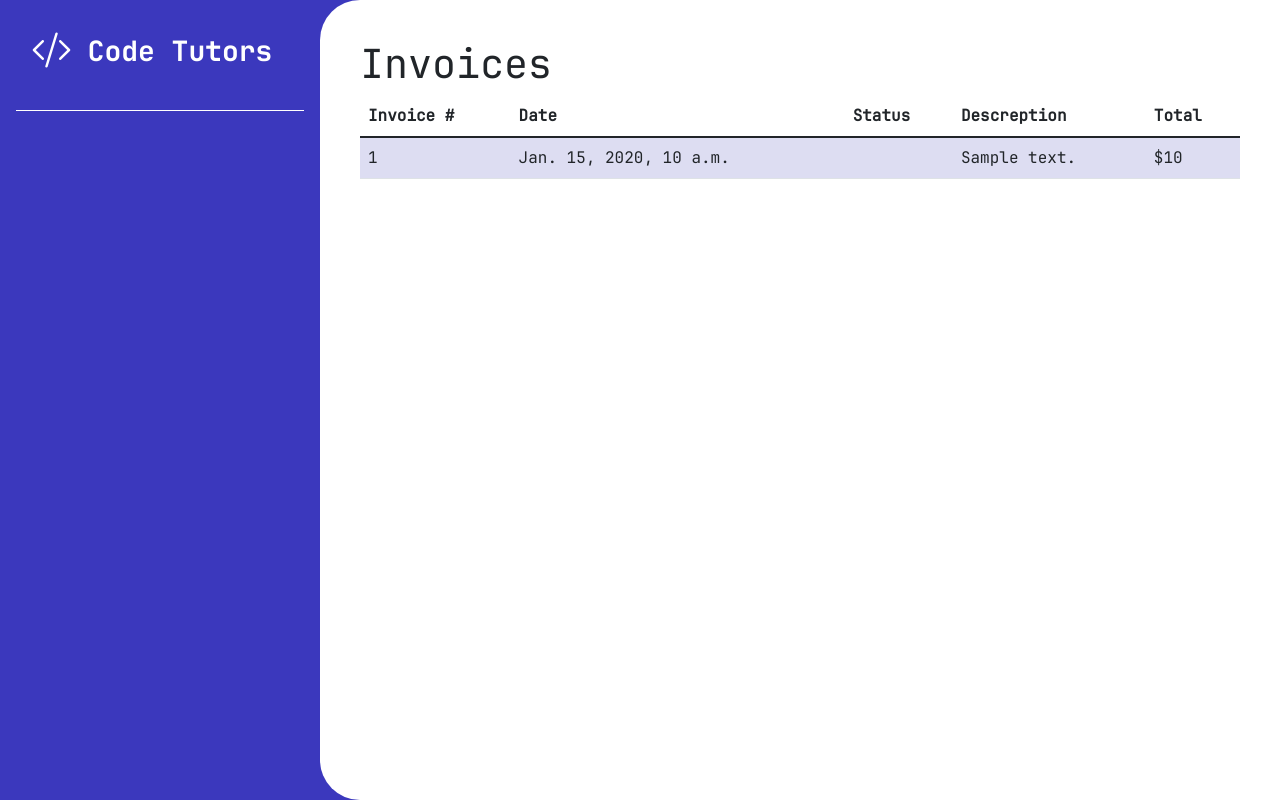
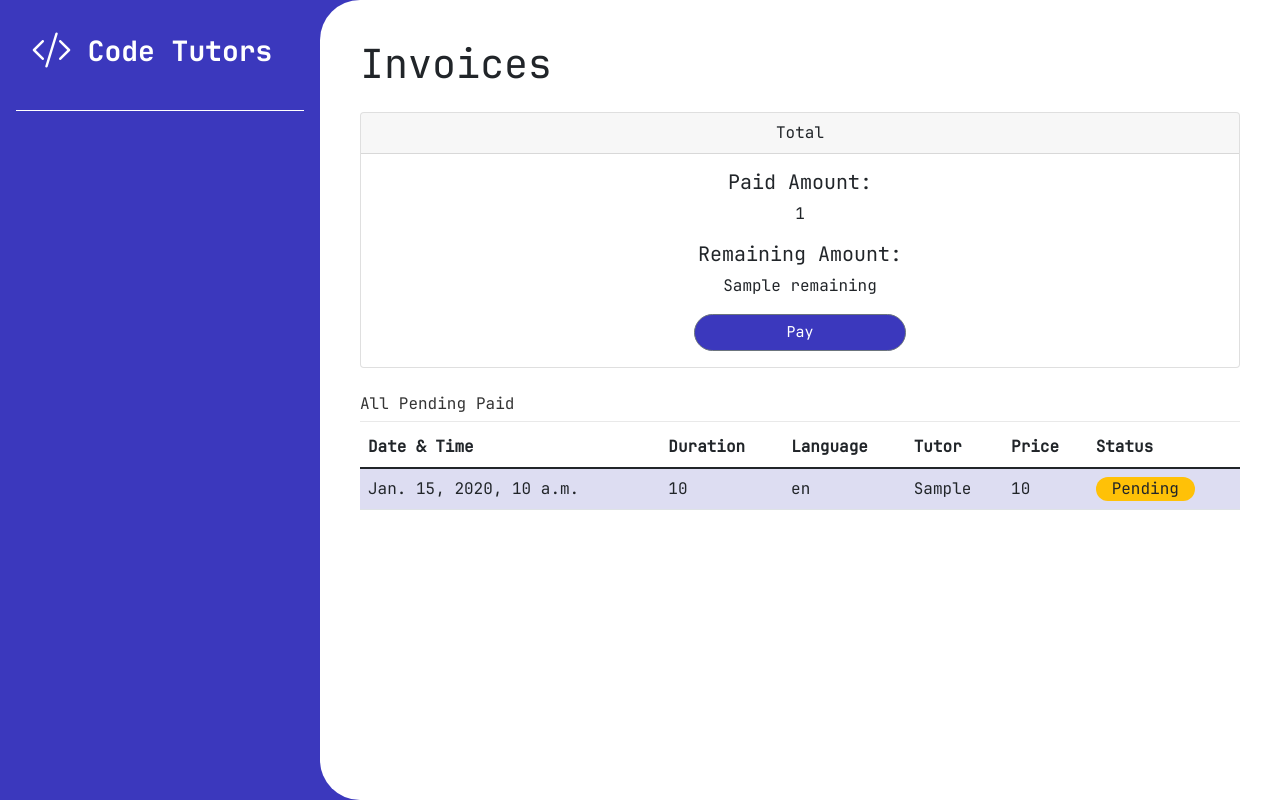
Before and after one commit to Lluc4s/SEG-SGP, a Django app: template tutorials/templates/invoices.html in a window 1280 px wide. Run offline with Django 3.2, Linux system fonts and the light colour scheme; the template is opened without the code that fills it: most values are stand-ins (such as "Sample title", 1, 10 or a date in 2020); some libraries are stand-ins or nearby versions.

Commit message:
edit Booking model, related htmls/views

```diff
--- a/tutorials/admin.py
+++ b/tutorials/admin.py
@@ -37,10 +37,10 @@
     """Admin configuration for the Booking model."""
 
     # Fields to display in the admin list view
-    list_display = ('date_time', 'duration', 'language', 'tutor', 'tutee', 'status')
+    list_display = ('date_time', 'duration', 'language', 'tutor', 'tutee', 'is_completed', 'price')
 
     # Fields to filter by in the admin
-    list_filter = ('status', 'language', 'tutor', 'tutee', 'date_time')
+    list_filter = ('language', 'tutor', 'tutee', 'date_time')
 
     # Fields to search for in the admin
     search_fields = ('tutor__username', 'tutee__username', 'language')
@@ -50,7 +50,7 @@
 
     fieldsets = (
         (None, {
-            'fields': ('date_time', 'duration', 'language', 'tutor', 'tutee', 'status'),
+            'fields': ('date_time', 'duration', 'language', 'tutor', 'tutee', 'price'),
         }),
     )
 
--- a/tutorials/templates/invoices.html
+++ b/tutorials/templates/invoices.html
@@ -1,60 +1,113 @@
 {% extends 'base_content.html' %}
 {% block content %}
-    <dev class="w-100">
-      <dev class="row">
-        <div class="col-12">
-          <h1>Invoices</h1>
+  <div class="w-100 d-flex flex-column">
+    <h1 class="mb-4">Invoices</h1>
+    {% if not user.is_staff %}
+    <div class="card mb-4 text-center">
+      <div class="card-header">
+        Total
+      </div>
+      <div class="card-body text-center">
+        <h5 class="card-title">Paid Amount:</h5>
+        <p class="card-text">{{ total.paid }}</p>
+        <h5 class="card-title">Remaining Amount:</h5>
+        <p class="card-text">{{ total.remaining }}</p>
+        {% if not user.is_tutor %}
+        <button type="button" class="btn btn-secondary rounded-pill w-25" data-bs-toggle="modal" data-bs-target="#payModal">
+          Pay
+        </button>
+        {% endif %}
+
+        <!-- Modal -->
+        <div class="modal fade" id="payModal" tabindex="-1">
+          <div class="modal-dialog">
+            <div class="modal-content">
+              <div class="modal-header">
+                <h1 class="modal-title fs-5" id="exampleModalLabel">Bank Details</h1>
+                <button type="button" class="btn-close" data-bs-dismiss="modal" aria-label="Close"></button>
+              </div>
+              <div class="modal-body">
+                <p>Account Number: 12345678</p>
+                <p>Sort Code: 12-34-56</p>
+              </div>
+              <div class="modal-footer">
+                <button type="button" class="btn btn-primary">Send Proof</button>
+              </div>
+            </div>
+          </div>
+        </div>
+      </div>
+    </div>
+    {% endif %}
+    <div class="filter-labels">
+      <a href="?status=" class="filter-label {% if request.GET.status == '' %}active{% endif %}">
+          All
+      </a>
+      <a href="?status=Pending" class="filter-label {% if request.GET.status == 'Pending' %}active{% endif %}">
+          Pending
+      </a>
+      <a href="?status=Paid" class="filter-label {% if request.GET.status == 'Paid' %}active{% endif %}">
+          Paid
+      </a>
+    </div>
+    <hr class="filter-separator">
+    <div>
       <table class="table table-striped">
         <thead>
           <tr>
-                <th>Invoice #</th>
-                <th>Date</th>
+            <th>Date & Time</th>
+            <th>Duration</th>
+            <th>Language</th>
+            {% if user.is_staff %}
+              <th>Tutor</th>
+              <th>Tutee</th>
+            {% elif user.is_tutor%}
+              <th>Tutee</th>
+            {% else %}
+              <th>Tutor</th>
+            {% endif %}
+            <th>Price</th>
             <th>Status</th>
-                <th>Descreption</th>
-                <th>Total</th>
-                {% if user.is_tutor %}
+            {% if user.is_staff %}
               <th>Action</th>
             {% endif %}
           </tr>
         </thead>
         <tbody>
-                  {% for invoice in invoices %}
+          {% for booking in bookings %}
           <tr>
-            <td>{{ invoice.number }}</td>
-            <td>{{ invoice.date }}</td>
+            <td>{{ booking.date_time }}</td>
+            <td>{{ booking.duration }}</td>
+            <td>{{ booking.language }}</td>
+            {% if user.is_staff %}
+              <td>{{ booking.tutor.user.first_name }}</td>
+              <td>{{ booking.tutee.user.first_name }}</td>
+            {% elif user.is_tutor%}
+              <td>{{ booking.tutee.user.first_name }}</td>
+            {% else %}
+              <td>{{ booking.tutor.user.first_name }}</td>
+            {% endif %}
+            <td> {{ booking.price }} </td>
+            <td>{% if booking.is_paid %}<div class="bg-success text-white d-inline-block px-3 rounded-pill">Paid</div>{% else %}<div class="bg-warning d-inline-block px-3 rounded-pill">Pending</div>{% endif %}</td>
+            {% if user.is_staff %}
               <td>
-              {% if invoice.status == "Paid" %}
-              <span class="badge bg-success">Paid</span>
-              {% elif invoice.status == "Due" %}
-              <span class="badge bg-warning text-dark">Due</span>
-              {% endif %}
-            </td>
-            <td>{{ invoice.description }}</td>
-            <td>${{ invoice.total }}</td>
-            {% if user.is_tutor %}
-              <td>
-                <form method="POST" style="display: inline;">
+                <form method="POST">
                   {% csrf_token %}
-                  <input type="hidden" name="invoice_id" value="{{ invoice.id }}">
-                  {% if invoice.status == "Due" %}
-                  <input type="hidden" name="new_status" value="Paid">
-                  <button type="submit" class="btn btn-success">Mark as Paid</button>
-                  {% elif invoice.status == "Paid" %}
-                  <input type="hidden" name="new_status" value="Due">
-                  <button type="submit" class="btn btn-warning">Mark as Due</button>
-                  {% endif %}
+                  <input type="hidden" name="booking_id" value="{{ booking.pk }}">
+                  <button type="submit" class="btn btn-secondary py-0 d-inline-block rounded-pill">
+                      Change Status
+                  </button>
                 </form>
               </td>
             {% endif %}
           </tr>
           {% empty %}
           <tr>
-            <td colspan="7">No Invoices available.</td>
+            <td colspan="8">No invoices available.</td>
           </tr>
           {% endfor %}
         </tbody>
       </table>
     </div>
   </div>
-</div>
 {% endblock %}
```
Also changed, not shown: tutorials/models.py (+3 -18 lines), tutorials/templates/dashboard.html (+8 -16 lines), tutorials/templates/partials/navbar.html (+7 -14 lines), tutorials/views.py (+41 -69 lines), tutorials/migrations/0004_remove_booking_status_booking_is_completed_and_more.py (added). Lines whose indentation alone changed are shown as unchanged.
